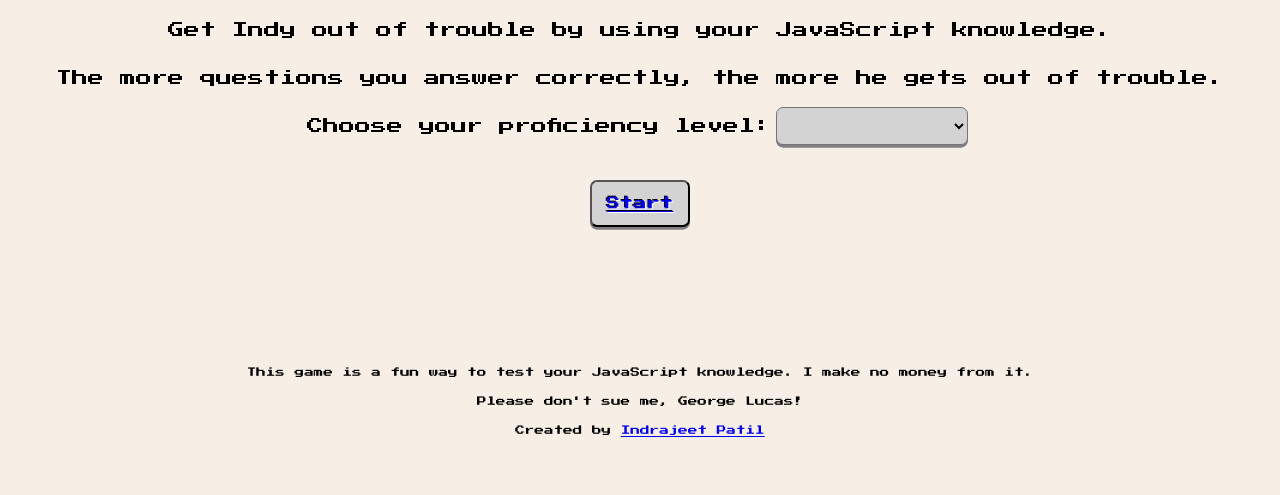
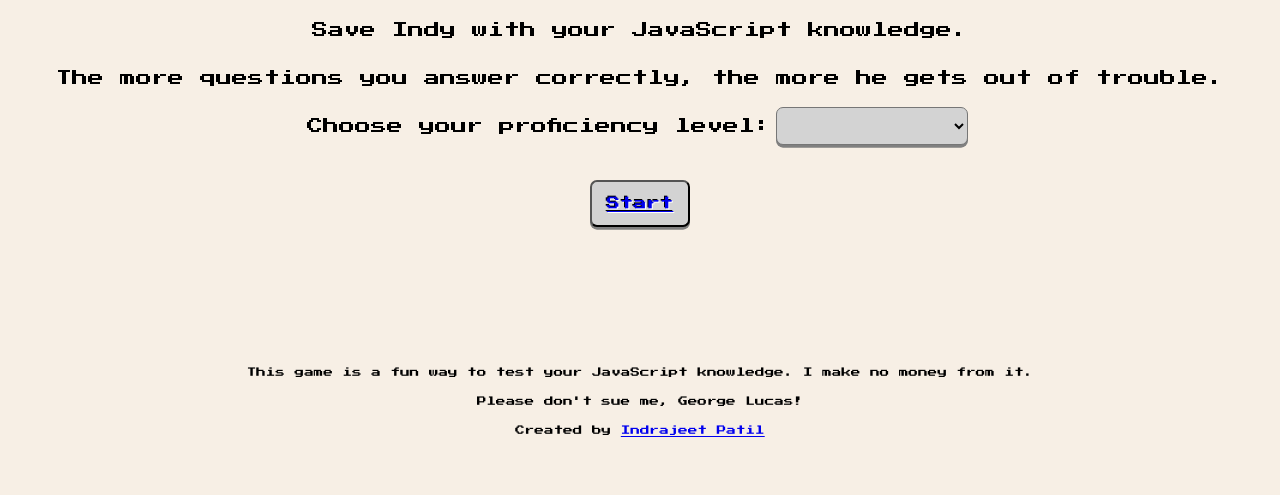
Before and after one commit to IndrajeetPatil/save-indy, a website: page index.html in a window 1280 px wide. Shown: the part 305-800 px from the top of the page. Drawn offline with Linux system fonts and the light colour scheme.

Commit message:
Tweak homepage

```diff
--- a/index.html
+++ b/index.html
@@ -45,7 +45,7 @@
 
             <h1>Save Indy!</h1>
 
-            <p>Get Indy out of trouble by using your JavaScript knowledge.</p>
+            <p>Save Indy with your JavaScript knowledge.</p>
             <p>The more questions you answer correctly, the more he gets out of trouble.</p>
 
             <div class="difficulty-level">
```
